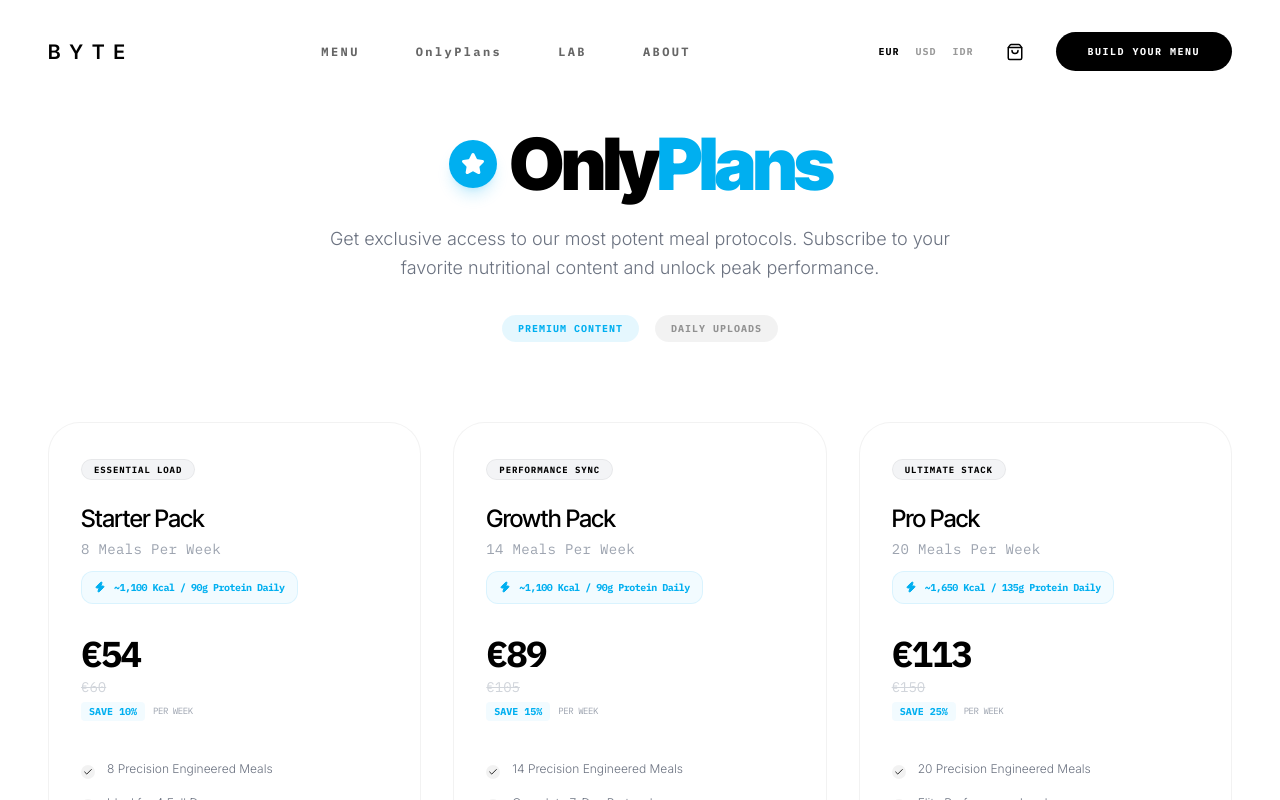
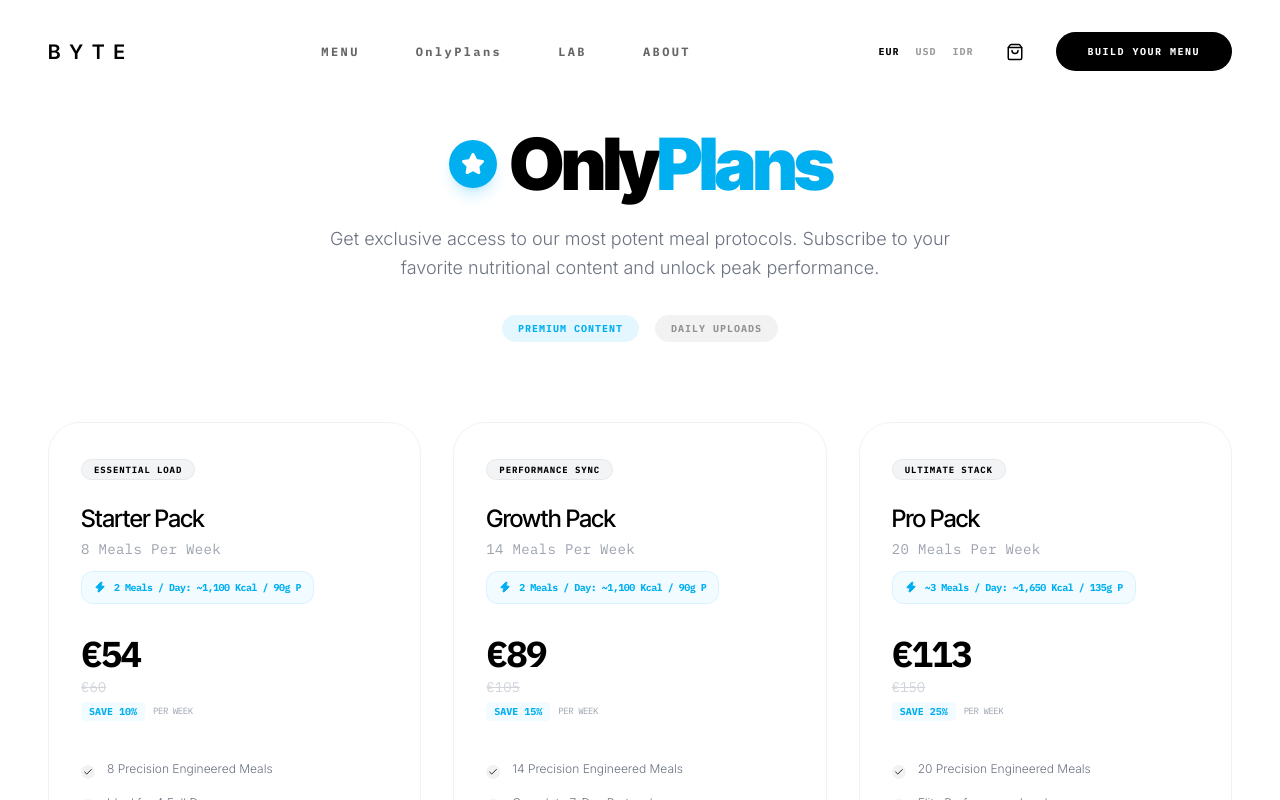
Before and after one commit to gitcipi/BYTELAB, a React (Vite) app: page /plans in a window 1280 px wide. Shown: the top 800 px of the page. Built offline with nearby package versions, Linux system fonts and the light colour scheme.

Commit message:
feat(plans): clarify meal frequency in protocol stats

```diff
--- a/src/pages/Plans.tsx
+++ b/src/pages/Plans.tsx
@@ -41,7 +41,7 @@ const Plans = () => {
       discount: 10,
       basePrice: 60,
       tag: 'ESSENTIAL LOAD',
-      stats: '~1,100 Kcal / 90g Protein Daily',
+      stats: '2 Meals / Day: ~1,100 Kcal / 90g P',
       features: ['8 Precision Engineered Meals', 'Ideal for 4 Full Days', '2 Fresh Deliveries / Week', 'Microwaveable Tupperware'],
       color: 'accent'
     },
@@ -52,7 +52,7 @@ const Plans = () => {
       discount: 15,
       basePrice: 105,
       tag: 'PERFORMANCE SYNC',
-      stats: '~1,100 Kcal / 90g Protein Daily',
+      stats: '2 Meals / Day: ~1,100 Kcal / 90g P',
       features: ['14 Precision Engineered Meals', 'Complete 7-Day Protocol', '4 Fresh Deliveries / Week', 'Microwaveable Tupperware'],
       color: 'blue-500'
     },
@@ -63,7 +63,7 @@ const Plans = () => {
       discount: 25,
       basePrice: 150,
       tag: 'ULTIMATE STACK',
-      stats: '~1,650 Kcal / 135g Protein Daily',
+      stats: '~3 Meals / Day: ~1,650 Kcal / 135g P',
       features: ['20 Precision Engineered Meals', 'Elite Performance Load', 'Daily Fresh Deliveries', 'Microwaveable Tupperware'],
       color: 'emerald-500'
     }
```
